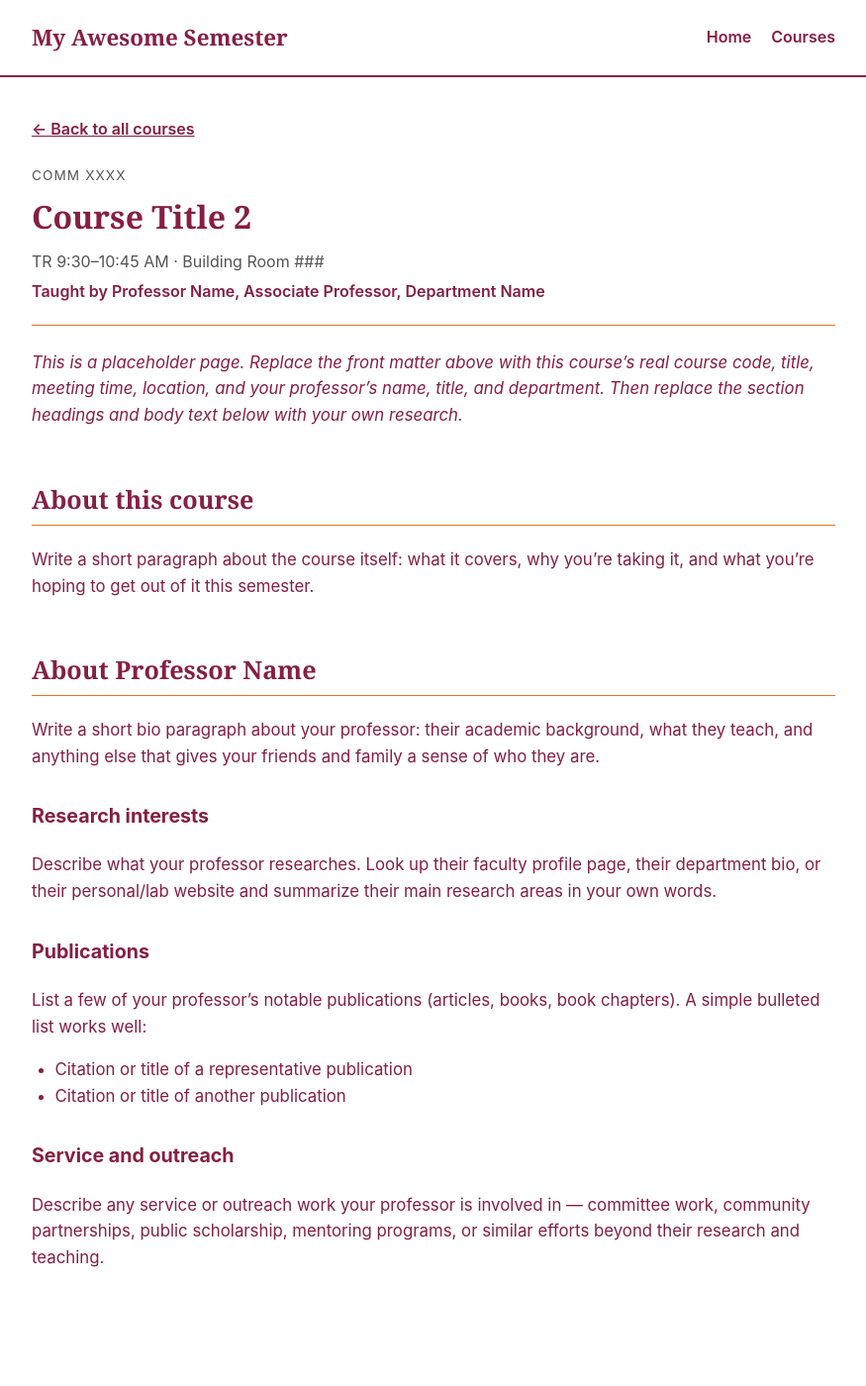
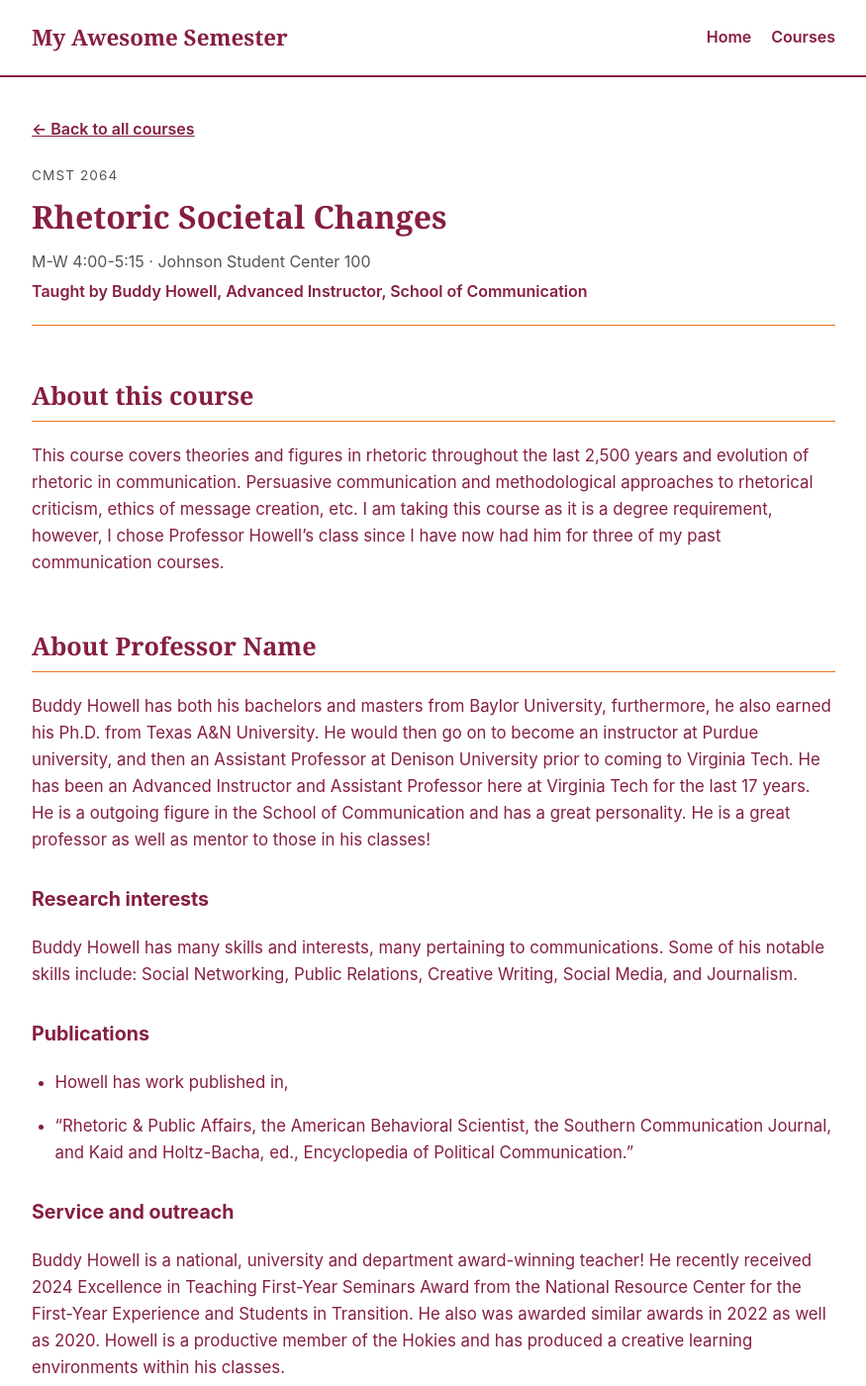
Before and after one commit to reidl04/myawesomesemester, a Jekyll site: the page built from _courses/course-02.md, in a window 1280 px wide and 1400 px high. Shown: the whole window at 99% size, without its empty margins (202-1077 px from the left). Built offline with Jekyll 4.4.1, drawn with Linux system fonts in a browser that asks for light colours.

Commit message:
change course 2
Updated course details and professor information for course 2.

```diff
--- a/_courses/course-02.md
+++ b/_courses/course-02.md
@@ -1,46 +1,33 @@
 ---
 course_number: 2
-course_code: "COMM XXXX"
-course_title: "Course Title 2"
-meeting_time: "TR 9:30–10:45 AM"
-location: "Building Room ###"
-instructor_name: "Professor Name"
-instructor_title: "Associate Professor"
-instructor_department: "Department Name"
+course_code: "CMST 2064"
+course_title: "Rhetoric Societal Changes"
+meeting_time: "M-W 4:00-5:15"
+location: "Johnson Student Center 100"
+instructor_name: "Buddy Howell"
+instructor_title: "Advanced Instructor"
+instructor_department: "School of Communication"
 ---
 
-_This is a placeholder page. Replace the front matter above with this course's real
-course code, title, meeting time, location, and your professor's name, title, and
-department. Then replace the section headings and body text below with your own
-research._
 
 ## About this course
 
-Write a short paragraph about the course itself: what it covers, why you're taking
-it, and what you're hoping to get out of it this semester.
+This course covers theories and figures in rhetoric throughout the last 2,500 years and evolution of rhetoric in communication. Persuasive communication and methodological approaches to rhetorical criticism, ethics of message creation, etc. I am taking this course as it is a degree requirement, however, I chose Professor Howell's class since I have now had him for three of my past communication courses.
 
 ## About Professor Name
 
-Write a short bio paragraph about your professor: their academic background, what
-they teach, and anything else that gives your friends and family a sense of who
-they are.
+Buddy Howell has both his bachelors and masters from Baylor University, furthermore, he also earned his Ph.D. from Texas A&N University. He would then go on to become an instructor at Purdue university, and then an Assistant Professor at Denison University prior to coming to Virginia Tech. He has been an Advanced Instructor and Assistant Professor here at Virginia Tech for the last 17 years. He is a outgoing figure in the School of Communication and has a great personality. He is a great professor as well as mentor to those in his classes!
 
 ### Research interests
 
-Describe what your professor researches. Look up their faculty profile page, their
-department bio, or their personal/lab website and summarize their main research
-areas in your own words.
+Buddy Howell has many skills and interests, many pertaining to communications. Some of his notable skills include: Social Networking, Public Relations, Creative Writing, Social Media, and Journalism.
 
 ### Publications
 
-List a few of your professor's notable publications (articles, books, book
-chapters). A simple bulleted list works well:
+- Howell has work published in,
 
-- Citation or title of a representative publication
-- Citation or title of another publication
+- "Rhetoric & Public Affairs, the American Behavioral Scientist, the Southern Communication Journal, and Kaid and Holtz-Bacha, ed., Encyclopedia of Political Communication."
 
 ### Service and outreach
 
-Describe any service or outreach work your professor is involved in — committee
-work, community partnerships, public scholarship, mentoring programs, or similar
-efforts beyond their research and teaching.
+Buddy Howell is a national, university and department award-winning teacher! He recently received 2024 Excellence in Teaching First-Year Seminars Award from the National Resource Center for the First-Year Experience and Students in Transition. He also was awarded similar awards in 2022 as well as 2020. Howell is a productive member of the Hokies and has produced a creative learning environments within his classes.
```
